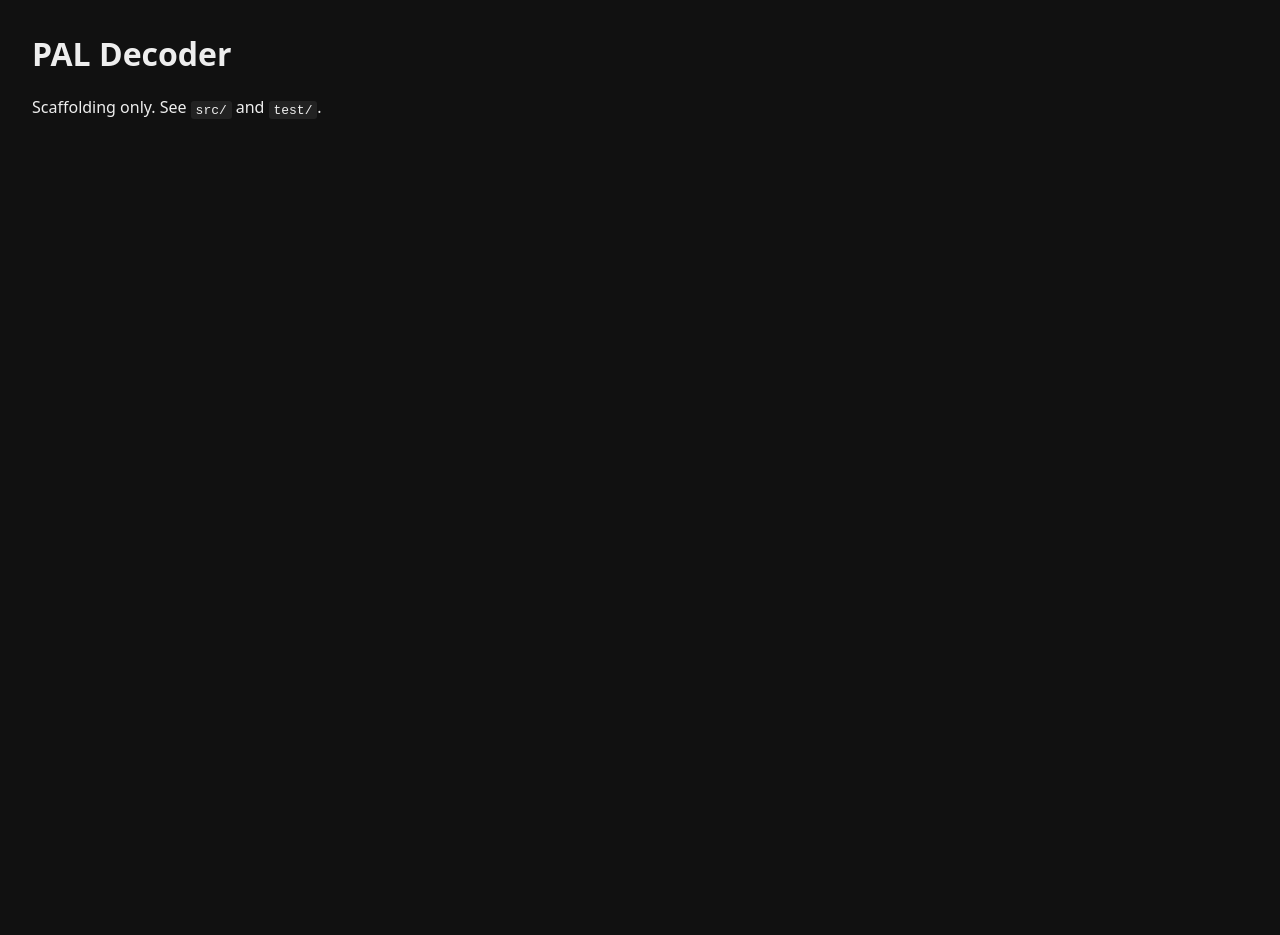
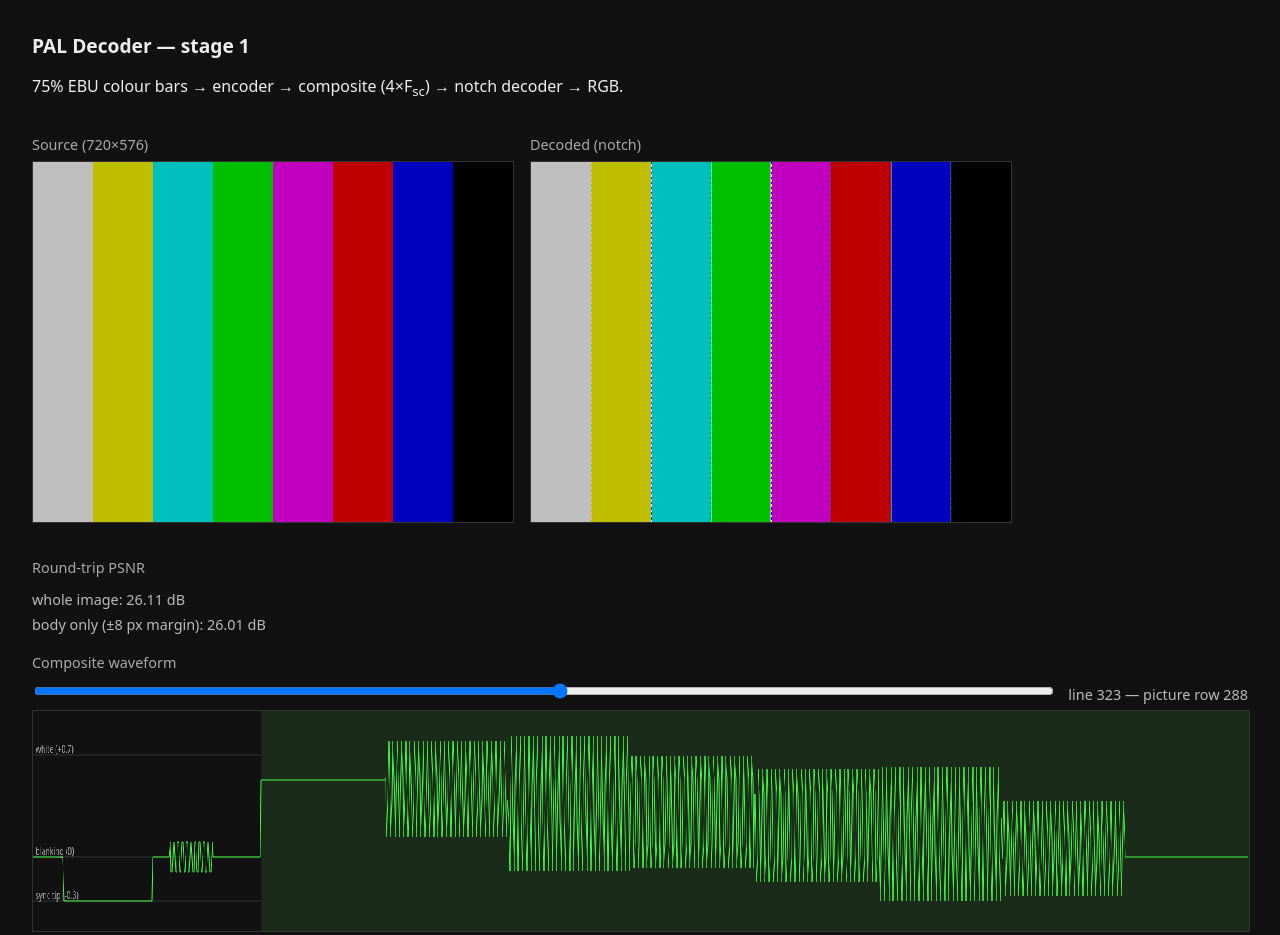
Before and after one commit to mattgodbolt/pal-decoder, a plain HTML site: page index.html in a window 1280 px wide. Before the commit the page ends 800 px from the top, so only its background shows below. Drawn offline with Linux system fonts and the light colour scheme.

Commit message:
Add stage-1 browser demo with configurable waveform scrubber
Encodes 75% EBU bars at the canonical 720x576 active resolution, shows
source and decoded images side-by-side, reports PSNR both whole-image
and with an 8 px body margin (to separate cross-luminance at bar edges
from genuine decoder error), and renders one composite line as a
scrollable waveform. A slider walks every line of the 625-line frame
so blanking, active-no-picture, and picture rows can all be inspected
- including the alternating burst phase.

```diff
--- a/index.html
+++ b/index.html
@@ -2,18 +2,47 @@
 <html lang="en">
 <head>
   <meta charset="utf-8">
-  <title>PAL Decoder</title>
+  <title>PAL Decoder — stage 1 demo</title>
   <style>
     body { font-family: system-ui, sans-serif; margin: 2rem; color: #eee; background: #111; }
+    h1 { font-size: 1.2rem; margin: 0 0 1rem; }
+    h2 { font-size: 0.9rem; margin: 1.2rem 0 0.4rem; color: #aaa; font-weight: normal; }
+    .row { display: flex; gap: 1rem; align-items: flex-start; flex-wrap: wrap; }
+    .col { display: flex; flex-direction: column; }
+    canvas { image-rendering: pixelated; background: #000; border: 1px solid #333; }
+    .img { max-width: 480px; height: auto; aspect-ratio: 4 / 3; }
+    #wave { width: 100%; height: 220px; display: block; }
     code { background: #222; padding: 0.1rem 0.3rem; border-radius: 3px; }
+    .stat { font-size: 0.9rem; color: #bbb; margin-top: 0.4rem; }
   </style>
 </head>
 <body>
-  <h1>PAL Decoder</h1>
-  <p>Scaffolding only. See <code>src/</code> and <code>test/</code>.</p>
-  <script type="module">
-    import { SAMPLE_RATE_HZ, FSC_HZ } from './src/signal.js'
-    console.log(`Fsc = ${FSC_HZ} Hz, 4×Fsc = ${SAMPLE_RATE_HZ} Hz`)
-  </script>
+  <h1>PAL Decoder — stage 1</h1>
+  <p>75% EBU colour bars → encoder → composite (4×F<sub>sc</sub>) → notch decoder → RGB.</p>
+
+  <div class="row">
+    <div class="col">
+      <h2>Source (720×576)</h2>
+      <canvas id="src" class="img"></canvas>
+    </div>
+    <div class="col">
+      <h2>Decoded (notch)</h2>
+      <canvas id="out" class="img"></canvas>
+    </div>
+    <div class="col">
+      <h2>Round-trip PSNR</h2>
+      <div class="stat">whole image: <span id="psnr-all">…</span></div>
+      <div class="stat">body only (±8 px margin): <span id="psnr-body">…</span></div>
+    </div>
+  </div>
+
+  <h2>Composite waveform</h2>
+  <div class="row" style="align-items: center; gap: 0.75rem; margin-bottom: 0.4rem;">
+    <input type="range" id="line" style="flex: 1; min-width: 300px;">
+    <span id="line-label" class="stat" style="min-width: 18ch;">…</span>
+  </div>
+  <canvas id="wave" width="1920" height="220"></canvas>
+
+  <script type="module" src="./src/demo.js"></script>
 </body>
 </html>
--- /dev/null
+++ b/src/demo.js
@@ -0,0 +1,110 @@
+// Browser entry point for the stage-1 demo: encode 75% colour bars,
+// decode with the notch decoder, and render both + one line's composite
+// waveform.
+
+import { encodeFrame } from './encoder.js'
+import { decodeFrame } from './decoder-notch.js'
+import { colourBars75 } from './fixtures/bars.js'
+import { floatRgbToImageData, psnrDb, psnrDbWithMargin } from './image.js'
+import {
+  ACTIVE_FIRST_LINE, ACTIVE_LINE_COUNT, LINE_SAMPLES, ACTIVE_START, ACTIVE_END,
+} from './timing.js'
+import { LINES_PER_FRAME, LEVEL_SYNC_TIP, LEVEL_BLANKING, LEVEL_WHITE } from './signal.js'
+
+// Canonical SD PAL active resolution.
+const W = 720, H = 576
+
+function run() {
+  const src = colourBars75(W, H)
+  const { samples, lines } = encodeFrame(src, W, H)
+  const decoded = decodeFrame(samples, lines, W, H)
+  const psnrAll = psnrDb(src, decoded)
+  // Skip 8 px either side of each bar edge: cross-luminance at sharp colour
+  // transitions is intrinsic to notch decoding, not a decoder bug.
+  const psnrBody = psnrDbWithMargin(src, decoded, W, H, 8)
+
+  const srcCanvas = document.getElementById('src')
+  const outCanvas = document.getElementById('out')
+  srcCanvas.width = W; srcCanvas.height = H
+  outCanvas.width = W; outCanvas.height = H
+  srcCanvas.getContext('2d').putImageData(floatRgbToImageData(src, W, H), 0, 0)
+  outCanvas.getContext('2d').putImageData(floatRgbToImageData(decoded, W, H), 0, 0)
+
+  document.getElementById('psnr-all').textContent = `${psnrAll.toFixed(2)} dB`
+  document.getElementById('psnr-body').textContent = `${psnrBody.toFixed(2)} dB`
+
+  // Default to the middle picture line; the encoder centres vertically.
+  const firstPictureLine = ACTIVE_FIRST_LINE + Math.floor((ACTIVE_LINE_COUNT - H) / 2)
+  const defaultLine = firstPictureLine + Math.floor(H / 2)
+
+  const slider = document.getElementById('line')
+  const label  = document.getElementById('line-label')
+  slider.min = 1
+  slider.max = LINES_PER_FRAME
+  slider.value = defaultLine
+  const render = () => {
+    const n = Number(slider.value)
+    label.textContent = describeLine(n, firstPictureLine)
+    drawWaveform(samples, n)
+  }
+  slider.addEventListener('input', render)
+  render()
+}
+
+function describeLine(n, firstPictureLine) {
+  const region = (() => {
+    if (n < ACTIVE_FIRST_LINE) return 'vertical blanking (pre)'
+    if (n >= firstPictureLine && n < firstPictureLine + H) return `picture row ${n - firstPictureLine}`
+    if (n <= ACTIVE_FIRST_LINE - 1 + ACTIVE_LINE_COUNT) return 'active region (no picture)'
+    return 'vertical blanking (post)'
+  })()
+  return `line ${n} — ${region}`
+}
+
+function drawWaveform(samples, line) {
+  const canvas = document.getElementById('wave')
+  const ctx = canvas.getContext('2d')
+  const w = canvas.width, h = canvas.height
+  ctx.fillStyle = '#111'
+  ctx.fillRect(0, 0, w, h)
+
+  const base = (line - 1) * LINE_SAMPLES
+  const n = LINE_SAMPLES
+
+  // Y axis: map [SYNC_TIP=-0.3 .. slightly above WHITE=0.7] -> [h-1 .. 0].
+  const vMin = -0.5, vMax = 1.0
+  const toY = (v) => Math.round((1 - (v - vMin) / (vMax - vMin)) * (h - 1))
+
+  // Zero / white / sync grid lines.
+  ctx.strokeStyle = '#333'
+  ctx.beginPath()
+  for (const v of [LEVEL_SYNC_TIP, LEVEL_BLANKING, LEVEL_WHITE]) {
+    const y = toY(v)
+    ctx.moveTo(0, y); ctx.lineTo(w, y)
+  }
+  ctx.stroke()
+
+  // Highlight active-video region behind the trace.
+  ctx.fillStyle = '#1a2b1a'
+  ctx.fillRect((ACTIVE_START / n) * w, 0, ((ACTIVE_END - ACTIVE_START) / n) * w, h)
+
+  // Waveform.
+  ctx.strokeStyle = '#4f4'
+  ctx.lineWidth = 1
+  ctx.beginPath()
+  for (let i = 0; i < n; i++) {
+    const x = Math.round((i / n) * w)
+    const y = toY(samples[base + i])
+    if (i === 0) ctx.moveTo(x, y); else ctx.lineTo(x, y)
+  }
+  ctx.stroke()
+
+  // Labels.
+  ctx.fillStyle = '#aaa'
+  ctx.font = '11px system-ui, sans-serif'
+  ctx.fillText('sync tip (-0.3)', 4, toY(LEVEL_SYNC_TIP) - 2)
+  ctx.fillText('blanking (0)',    4, toY(LEVEL_BLANKING) - 2)
+  ctx.fillText('white (+0.7)',    4, toY(LEVEL_WHITE) - 2)
+}
+
+run()
--- /dev/null
+++ b/src/image.js
@@ -0,0 +1,43 @@
+// Small helpers for moving between our Float32 RGB buffer (width*height*3,
+// values in [0,1]) and a browser ImageData (Uint8ClampedArray RGBA).
+
+export function floatRgbToImageData(rgb, width, height) {
+  const img = new ImageData(width, height)
+  for (let i = 0, j = 0; i < width * height; i++, j += 4) {
+    img.data[j]     = Math.round(clamp01(rgb[i * 3])     * 255)
+    img.data[j + 1] = Math.round(clamp01(rgb[i * 3 + 1]) * 255)
+    img.data[j + 2] = Math.round(clamp01(rgb[i * 3 + 2]) * 255)
+    img.data[j + 3] = 255
+  }
+  return img
+}
+
+export function psnrDb(a, b) {
+  if (a.length !== b.length) throw new Error('length mismatch')
+  let sumSq = 0
+  for (let i = 0; i < a.length; i++) {
+    const d = a[i] - b[i]
+    sumSq += d * d
+  }
+  const mse = sumSq / a.length
+  return mse === 0 ? Infinity : 10 * Math.log10(1 / mse)
+}
+
+// Horizontally-margined PSNR, excluding `marginX` pixels on each side of
+// the image (useful for skipping cross-luminance at colour-bar edges).
+export function psnrDbWithMargin(a, b, width, height, marginX, channels = 3) {
+  let sumSq = 0, n = 0
+  for (let y = 0; y < height; y++) {
+    for (let x = marginX; x < width - marginX; x++) {
+      for (let c = 0; c < channels; c++) {
+        const o = (y * width + x) * channels + c
+        const d = a[o] - b[o]
+        sumSq += d * d
+        n++
+      }
+    }
+  }
+  return sumSq === 0 ? Infinity : 10 * Math.log10(1 / (sumSq / n))
+}
+
+function clamp01(v) { return v < 0 ? 0 : v > 1 ? 1 : v }
```
